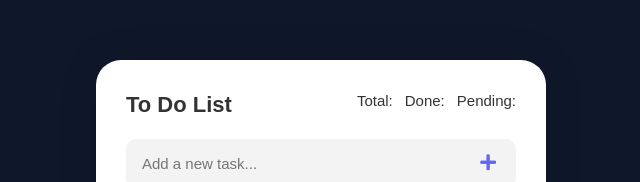
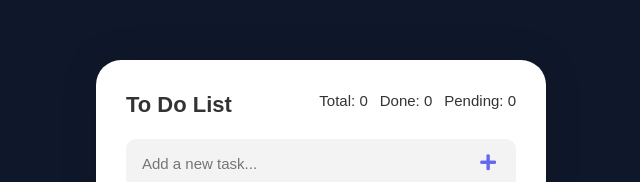
Before and after one commit to paalexaa/todoList_vue, a Vue app in the folder todoList/: page / in a window 1280 px wide. Shown: the top 182 px of the page, without its empty margins (319-959 px from the left). Built offline with nearby package versions, Linux system fonts and the light colour scheme.

Commit message:
4 commit: add counter of tasks

```diff
--- a/todoList/src/components/TodoList.vue
+++ b/todoList/src/components/TodoList.vue
@@ -24,9 +24,9 @@
         return todos.value
     });
 
-    // const total = computed(() => todos.value.length);
-    // const completed = computed(() => todos.value.filter(t => t.completed).length);
-    // const pending = computed(() => total.value - completed.value);
+    const total = computed(() => todoList.value.length);
+    const completed = computed(() => todoList.value.filter(t => t.completed).length);
+    const pending = computed(() => total.value - completed.value);
 </script>
 
 <template>
```
